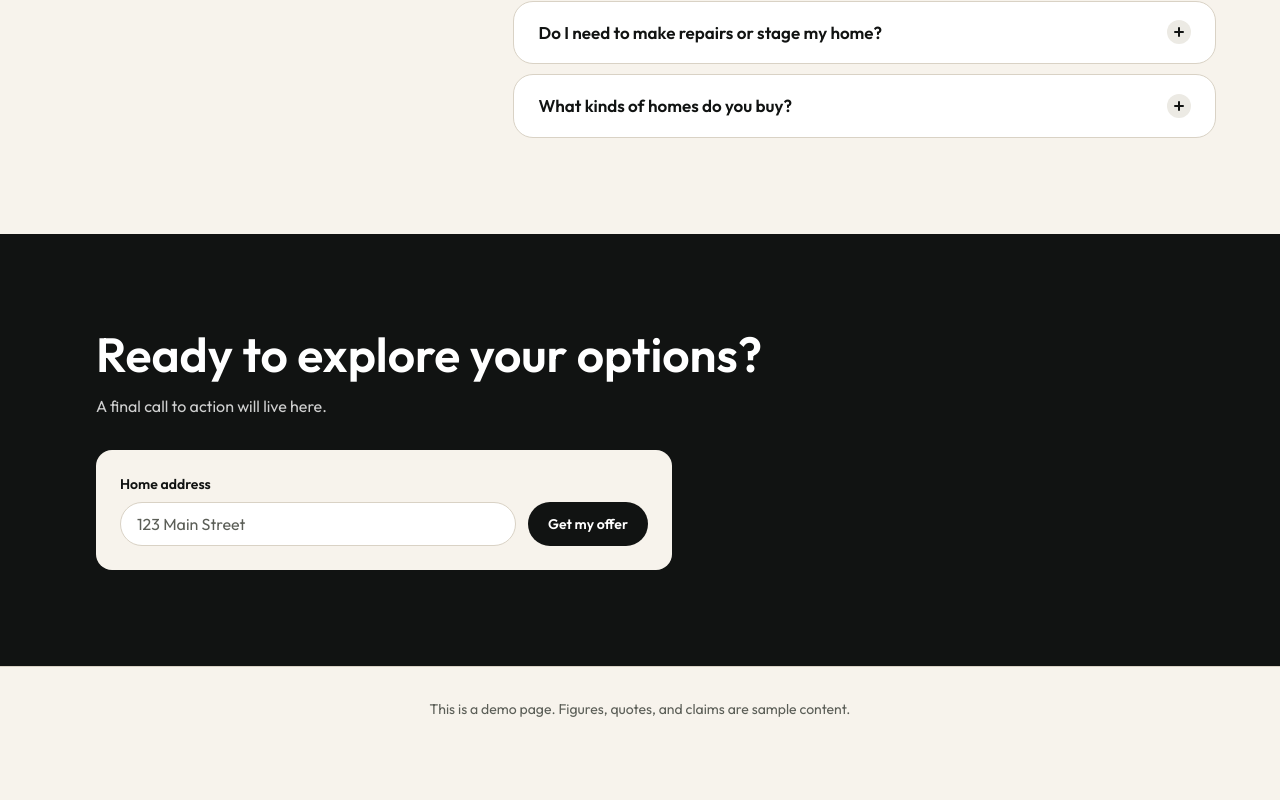
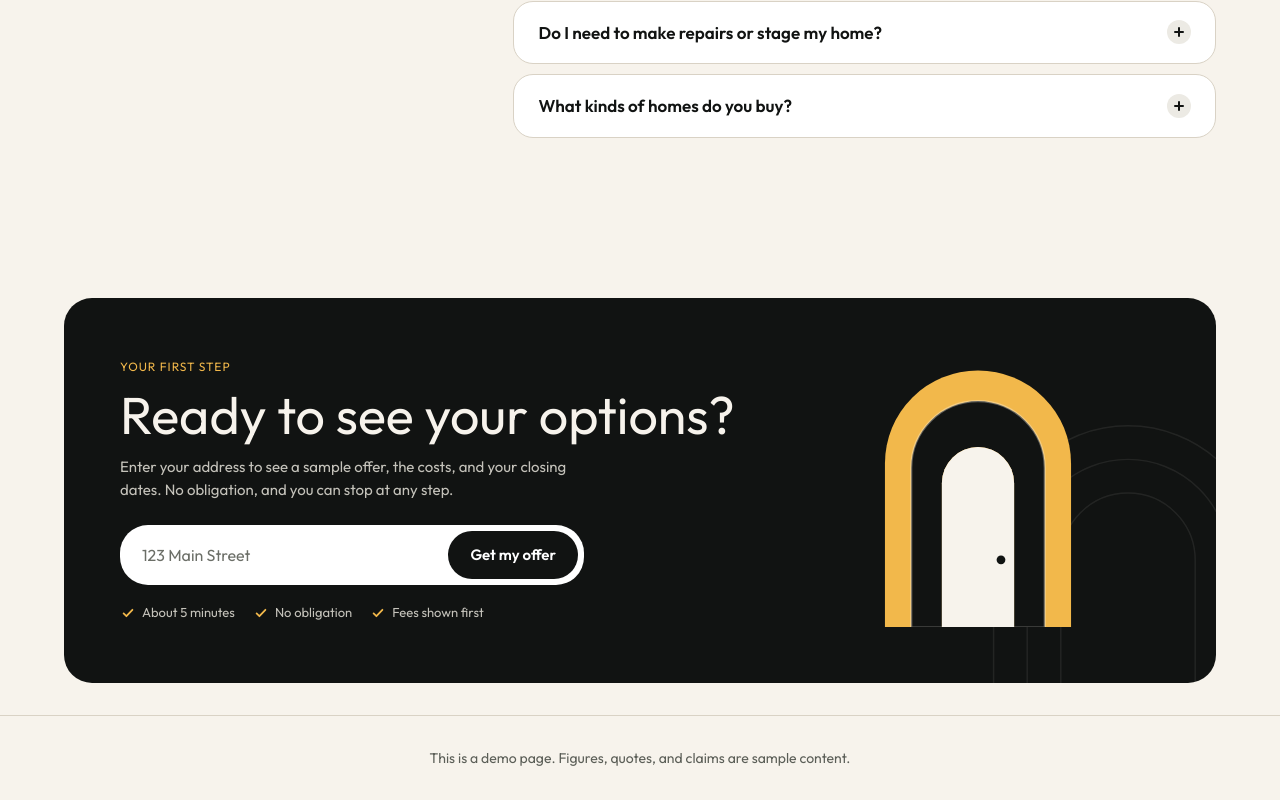
Before and after one commit to muhammadaaribali/covent-frontend-assessment, a Next.js app: page / in a window 1280 px wide. Shown: the part 9304-10104 px from the top of the page. Before the commit the page ends 10055 px from the top, so only its background shows below. Built offline with nearby package versions, Linux system fonts and the light colour scheme.

Commit message:
closing cta section hanges

```diff
--- a/src/app/globals.css
+++ b/src/app/globals.css
@@ -15,6 +15,7 @@
   --c-hatch-1: #2e322f;
   --c-hatch-2: #3e433f;
   --c-accent: #f2b84b;
+  --c-accent-rgb: 242, 184, 75;
   --c-accent-soft: #fbefd0;
   --c-accent-ink: #412402;
   --c-error: #b42318;
@@ -641,3 +642,50 @@ input:focus-visible {
   .hd-tasks[data-inview="true"] .hd-chips li span::after { transform: scaleX(1); transition: transform 0.45s ease-out; transition-delay: calc(var(--i) * 220ms + 200ms); }
   .hd-tasks[data-inview="true"] .hd-done { opacity: 1; transform: none; transition: opacity 0.5s ease, transform 0.5s ease; transition-delay: 1.7s; }
 }
+
+/* Closing CTA */
+.cc { padding: 3rem 1rem 1.5rem; }
+.cc-panel { position: relative; overflow: hidden; max-width: 72rem; margin: 0 auto; padding: 2.25rem 1.5rem; color: var(--c-bg); background: var(--c-ink); border-radius: 1.75rem; }
+.cc-arch { position: absolute; right: -3.5rem; bottom: -2.5rem; width: 18rem; height: auto; color: var(--c-bg); opacity: 0.08; pointer-events: none; }
+.cc-grid { position: relative; display: grid; gap: 2rem; align-items: center; }
+.cc-eyebrow { margin: 0 0 0.75rem; font-size: 0.75rem; letter-spacing: 0.08em; text-transform: uppercase; color: var(--c-accent); }
+.cc-heading { margin: 0 0 0.75rem; font-family: var(--font-heading), sans-serif; font-size: 2rem; line-height: 1.05; font-weight: 400; }
+.cc-body { max-width: 28rem; margin: 0 0 1.5rem; font-size: 0.9375rem; line-height: 1.55; color: var(--c-muted-on-dark); }
+.cc-form { max-width: 29rem; }
+.cc-form form { display: flex; flex-wrap: wrap; align-items: center; gap: 0.375rem; padding: 0.375rem; background: var(--c-surface); border-radius: 1.75rem; }
+.cc-form label { position: absolute; width: 1px; height: 1px; margin: -1px; padding: 0; overflow: hidden; clip: rect(0, 0, 0, 0); white-space: nowrap; border: 0; }
+.cc-form form > div { display: flex; flex: 1 1 10rem; align-items: center; gap: 0.375rem; min-width: 0; margin-top: 0; }
+.cc-form input { flex: 1 1 10rem; min-width: 0; min-height: 3rem; padding: 0 1rem; font: inherit; font-size: 1rem; color: var(--c-ink); background: var(--c-transparent); border: 0; border-radius: var(--radius-pill); outline: none; }
+.cc-form input::placeholder { color: var(--c-placeholder); }
+.cc-form input:focus-visible { box-shadow: 0 0 0 3px var(--c-ink), 0 0 0 5px var(--c-accent); }
+.cc-form button[type="submit"] { flex: none; min-height: 3rem; padding: 0 1.375rem; font: inherit; font-size: 0.9375rem; font-weight: 600; color: var(--c-surface); background: var(--c-ink); border: 0; border-radius: var(--radius-pill); cursor: pointer; }
+.cc-form button[type="submit"]:hover { background: var(--c-ink-hover); }
+.cc-form button:focus-visible { outline: 3px solid var(--c-accent); outline-offset: 2px; }
+.cc-form form > p { flex: 1 0 100%; padding: 0.25rem 1rem 0.5rem; color: var(--c-error); font-size: 0.8125rem; }
+.cc-checks { list-style: none; margin: 1.125rem 0 0; padding: 0; display: flex; flex-wrap: wrap; gap: 0.375rem 1.125rem; font-size: 0.8125rem; color: var(--c-muted-on-dark); }
+.cc-checks li { display: inline-flex; align-items: center; gap: 0.375rem; }
+.cc-checks svg { color: var(--c-accent); }
+.cc-door-art { display: none; width: 11.5rem; height: auto; justify-self: center; }
+.cc-door { transform-box: fill-box; transform-origin: left center; }
+@media (min-width: 640px) {
+  .cc { padding: 4rem 1.5rem 2rem; }
+  .cc-panel { padding: 3rem 2.5rem; }
+  .cc-heading { font-size: 2.75rem; }
+}
+@media (min-width: 900px) {
+  .cc-panel { padding: 3.5rem; }
+  .cc-grid { grid-template-columns: minmax(0, 7fr) minmax(0, 4fr); gap: 2.5rem; }
+  .cc-heading { font-size: 3.25rem; }
+  .cc-door-art { display: block; width: 13rem; }
+}
+@media (max-width: 479px) {
+  .cc-form form { border-radius: 1.25rem; padding: 0.5rem; }
+  .cc-form form > div { flex-wrap: wrap; }
+  .cc-form input { flex-basis: 100%; }
+  .cc-form button[type="submit"] { flex: 1 0 100%; }
+}
+@media (prefers-reduced-motion: no-preference) {
+  .cc-door { transition: transform 0.5s cubic-bezier(0.3, 0.7, 0.3, 1); }
+  .cc-panel:has(.cc-form input:focus) .cc-door,
+  .cc-door-art:hover .cc-door { transform: scaleX(0.35); }
+}
--- a/src/components/forms/AddressForm.tsx
+++ b/src/components/forms/AddressForm.tsx
@@ -60,6 +60,7 @@ export function AddressForm() {
           }}
           aria-invalid={Boolean(error)}
           aria-describedby={error ? errorId : undefined}
+          autoComplete="street-address"
           className="min-h-11 flex-1 rounded-pill border border-border bg-surface px-4 text-ink placeholder:text-muted"
           placeholder="123 Main Street"
         />{" "}
--- a/src/components/sections/ClosingCta.tsx
+++ b/src/components/sections/ClosingCta.tsx
@@ -1,19 +1,47 @@
 import { AddressForm } from "@/components/forms/AddressForm";
-import { Container } from "@/components/ui/Container";
+import { closingCta } from "@/content/home";
+
+function Check() {
+  return (
+    <svg viewBox="0 0 20 20" width="16" height="16" fill="none" stroke="currentColor" strokeWidth="2.2" strokeLinecap="round" strokeLinejoin="round" aria-hidden="true">
+      <path d="M4.5 10.5l3.5 3.5 7.5-8" />
+    </svg>
+  );
+}
+
 export function ClosingCta() {
   return (
-    <section id="closing-cta" className="bg-forest py-16 text-surface sm:py-24">
-      <Container>
-        <h2 className="text-3xl font-semibold sm:text-5xl">
-          Ready to explore your options?
-        </h2>
-        <p className="mt-4 max-w-xl text-surface/80">
-          A final call to action will live here.
-        </p>
-        <div className="mt-8 max-w-xl rounded-card bg-cream p-6 text-ink">
-          <AddressForm />
+    <section id="get-started" className="cc" aria-labelledby="cc-heading">
+      <div className="cc-panel">
+        <svg className="cc-arch" viewBox="0 0 300 340" fill="none" stroke="currentColor" strokeWidth="1.5" aria-hidden="true">
+          <path d="M10 340V170a140 140 0 0 1 280 0v170" />
+          <path d="M45 340V170a105 105 0 0 1 210 0v170" />
+          <path d="M80 340V170a70 70 0 0 1 140 0v170" />
+        </svg>
+        <div className="cc-grid">
+          <div>
+            <p className="cc-eyebrow">{closingCta.eyebrow}</p>
+            <h2 id="cc-heading" className="cc-heading">{closingCta.heading}</h2>
+            <p className="cc-body">{closingCta.body}</p>
+            <div className="cc-form">
+              <AddressForm />
+            </div>
+            <ul className="cc-checks">
+              {closingCta.checks.map((check) => <li key={check}><Check />{check}</li>)}
+            </ul>
+          </div>
+          <svg className="cc-door-art" viewBox="0 0 190 250" fill="none" aria-hidden="true" focusable="false">
+            <path d="M10 250V100a85 85 0 0 1 170 0v150z" fill="var(--c-accent)" />
+            <path d="M34 250V104a61 61 0 0 1 122 0v146z" fill="var(--c-ink)" />
+            <path d="M34 250V104a61 61 0 0 1 122 0v146z" stroke="var(--c-bg)" strokeWidth="2" opacity="0.35" />
+            <path d="M62 250V118a33 33 0 0 1 66 0v132z" fill="var(--c-accent)" />
+            <g className="cc-door">
+              <path d="M62 250V118a33 33 0 0 1 66 0v132z" fill="var(--c-bg)" />
+              <circle cx="116" cy="188" r="4" fill="var(--c-ink)" />
+            </g>
+          </svg>
         </div>
-      </Container>
+      </div>
     </section>
   );
 }
--- a/src/content/home.ts
+++ b/src/content/home.ts
@@ -276,6 +276,13 @@ export const faqs: readonly Faq[] = [
   { id: "kinds", group: "home", q: "What kinds of homes do you buy?", a: "In this sample answer: most single-family homes, townhouses and condos in the areas we serve. Unusual properties may need a closer look, and in some places we may not buy at all.", link: { label: "Is Covent right for you?", href: "#right-for-you" } },
 ];
 
+export const closingCta = {
+  eyebrow: "Your first step",
+  heading: "Ready to see your options?",
+  body: "Enter your address to see a sample offer, the costs, and your closing dates. No obligation, and you can stop at any step.",
+  checks: ["About 5 minutes", "No obligation", "Fees shown first"],
+};
+
 export const faqHelp = {
   title: "Still have a question?",
   body: "Real contact options would appear here. In this demo they are sample content, and nothing you type is sent anywhere.",
```
Also changed, not shown: 1 other file (tests, documents, lock files or other folders).
